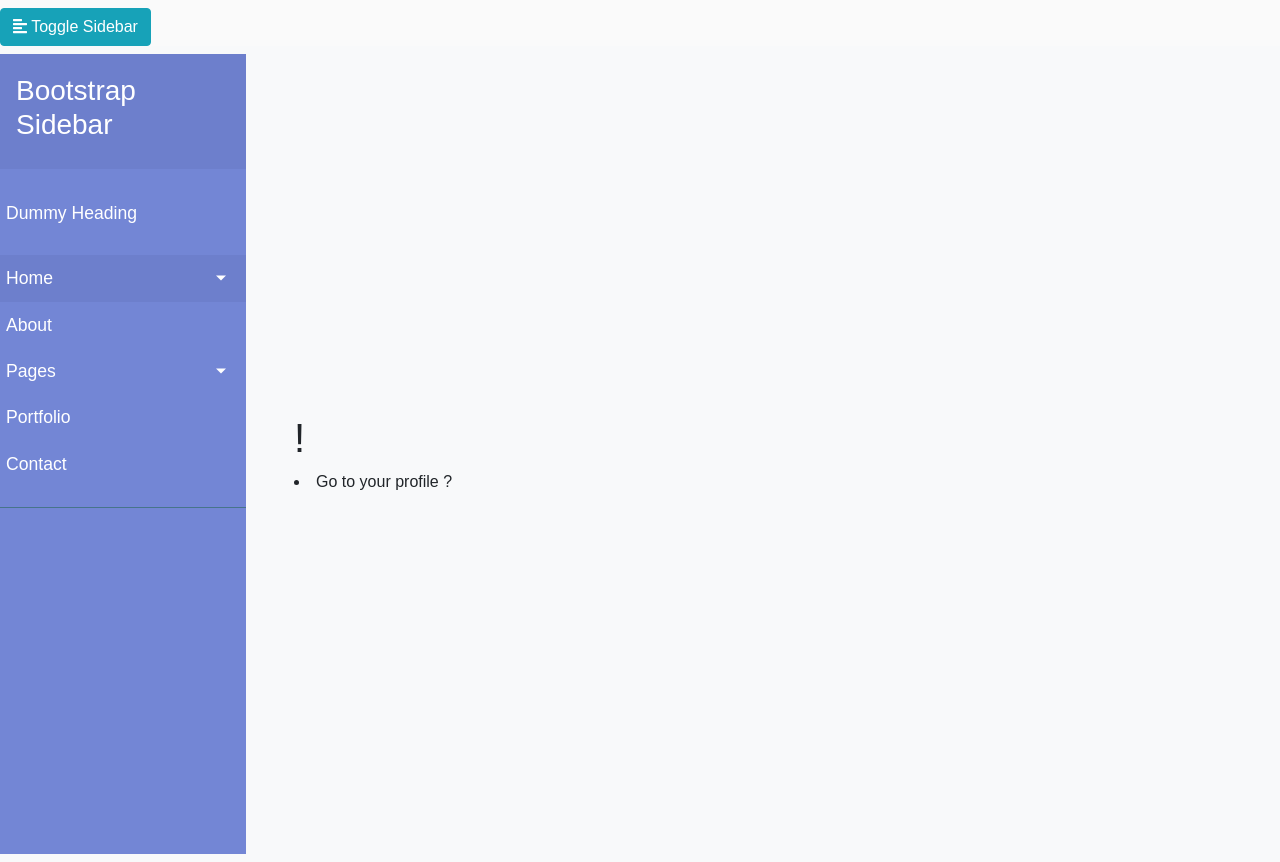
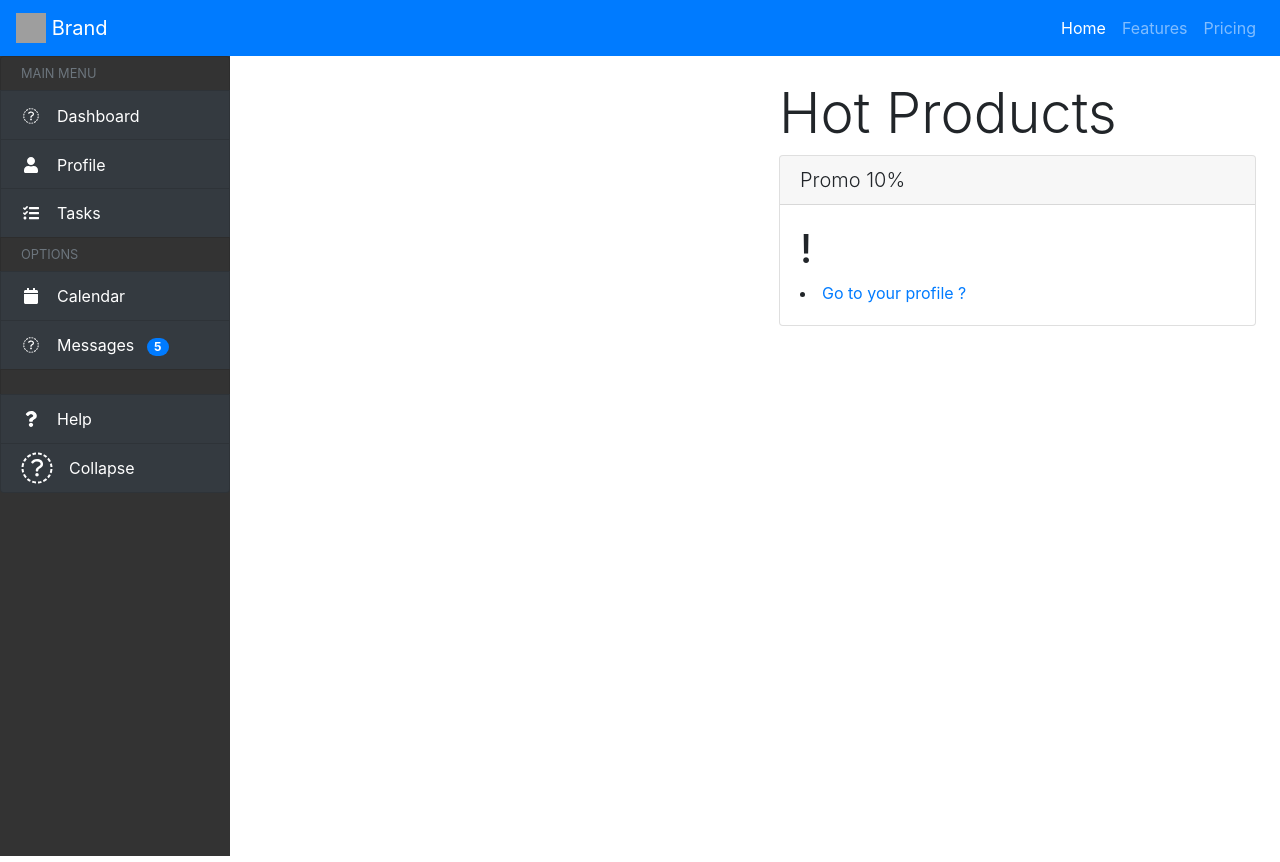
Before and after one commit to dietis/E-Commerce, a Symfony app: template templates/home.html.twig in a window 1280 px wide. Run offline with Twig, Linux system fonts and the light colour scheme; the template is opened without the code that fills it, so the values that code supplies are empty; some libraries are stand-ins or nearby versions; grey boxes are pictures that could not be loaded.

Commit message:
Changement css

```diff
--- a/public/css/main.css
+++ b/public/css/main.css
@@ -1,100 +1,63 @@
-.wrapper {
-    display: flex;
-    align-items: stretch;
+#body-row {
+    margin-left:0;
+    margin-right:0;
+}
+#sidebar-container {
+    min-height: 100vh;
+    background-color: #333;
+    padding: 0;
 }
 
-#sidebar {
-    min-width: 250px;
-    max-width: 250px;
-    min-height: 100vh;
-    margin-left: -35px;
+/* Sidebar sizes when expanded and expanded */
+.sidebar-expanded {
+    width: 230px;
+}
+.sidebar-collapsed {
+    width: 60px;
 }
 
-#sidebar.active {
-    margin-left: -300px;
+/* Menu item*/
+#sidebar-container .list-group a {
+    height: 50px;
+    color: white;
 }
 
-a[data-toggle="collapse"] {
-    position: relative;
+/* Submenu item*/
+#sidebar-container .list-group .sidebar-submenu a {
+    height: 45px;
+    padding-left: 30px;
+}
+.sidebar-submenu {
+    font-size: 0.9rem;
 }
 
-.dropdown-toggle::after {
-    display: block;
-    position: absolute;
-    top: 50%;
-    right: 20px;
-    transform: translateY(-50%);
+/* Separators */
+.sidebar-separator-title {
+    background-color: #333;
+    height: 35px;
+}
+.sidebar-separator {
+    background-color: #333;
+    height: 25px;
+}
+.logo-separator {
+    background-color: #333;
+    height: 60px;
 }
 
-@media (max-width: 768px) {
-    #sidebar {
-        margin-left: -250px;
-    }
-    #sidebar.active {
-        margin-left: 0;
-    }
+/* Closed submenu icon */
+#sidebar-container .list-group .list-group-item[aria-expanded="false"] .submenu-icon::after {
+  content: " \f0d7";
+  font-family: FontAwesome;
+  display: inline;
+  text-align: right;
+  padding-left: 10px;
 }
-
-@import "https://fonts.googleapis.com/css?family=Poppins:300,400,500,600,700";
-
-
-body {
-    font-family: 'Poppins', sans-serif;
-    background: #fafafa;
+/* Opened submenu icon */
+#sidebar-container .list-group .list-group-item[aria-expanded="true"] .submenu-icon::after {
+  content: " \f0da";
+  font-family: FontAwesome;
+  display: inline;
+  text-align: right;
+  padding-left: 10px;
 }
-
-p {
-    font-family: 'Poppins', sans-serif;
-    font-size: 1.1em;
-    font-weight: 300;
-    line-height: 1.7em;
-    color: #999;
-}
-
-a, a:hover, a:focus {
-    color: inherit;
-    text-decoration: none;
-    transition: all 0.3s;
-}
-
-#sidebar {
-    /* don't forget to add all the previously mentioned styles here too */
-    background: #7386D5;
-    color: #fff;
-    transition: all 0.3s;
-}
-
-#sidebar .sidebar-header {
-    padding: 20px;
-    background: #6d7fcc;
-}
-
-#sidebar ul.components {
-    padding: 20px 0;
-    border-bottom: 1px solid #47748b;
-}
-
-#sidebar ul p {
-    color: #fff;
-    padding: 10px;
-}
-
-#sidebar ul li a {
-    padding: 10px;
-    font-size: 1.1em;
-    display: block;
-}
-#sidebar ul li a:hover {
-    color: #7386D5;
-    background: #fff;
-}
-
-#sidebar ul li.active > a, a[aria-expanded="true"] {
-    color: #fff;
-    background: #6d7fcc;
-}
-ul ul a {
-    font-size: 0.9em !important;
-    padding-left: 30px !important;
-    background: #6d7fcc;
-}
--- /dev/null
+++ b/public/js/main.js
@@ -0,0 +1,29 @@
+$(document).ready(function() {
+// Hide submenus
+$('#body-row .collapse').collapse('hide');
+
+// Collapse/Expand icon
+$('#collapse-icon').addClass('fa-angle-double-left');
+
+// Collapse click
+$('[data-toggle=sidebar-colapse]').click(function() {
+    SidebarCollapse();
+});
+
+function SidebarCollapse () {
+    $('.menu-collapsed').toggleClass('d-none');
+    $('.sidebar-submenu').toggleClass('d-none');
+    $('.submenu-icon').toggleClass('d-none');
+    $('#sidebar-container').toggleClass('sidebar-expanded sidebar-collapsed');
+    // Treating d-flex/d-none on separators with title
+    var SeparatorTitle = $('.sidebar-separator-title');
+    if ( SeparatorTitle.hasClass('d-flex') ) {
+        SeparatorTitle.removeClass('d-flex');
+    } else {
+        SeparatorTitle.addClass('d-flex');
+    }
+
+    // Collapse/Expand icon
+    $('#collapse-icon').toggleClass('fa-angle-double-left fa-angle-double-right');
+    }
+});
--- a/templates/base.html.twig
+++ b/templates/base.html.twig
@@ -14,72 +14,142 @@
      </head>
 
      <body>
-        <div id="content">
-            <h5>    {% if is_granted('ROLE_ADMIN') %}
-                {% elseif is_granted('ROLE_USER')%}
-                    <li><a href="{{ path('logout_url') }}"> Wanna Loggout ? </a></li>
-                {% endif %}</h5>
-                <button type="button" id="sidebarCollapse" class="btn btn-info">
-                    <i class="fas fa-align-left"></i>
-                    <span>Toggle Sidebar</span>
-                </button>
-            <nav class="navbar navbar-expand-lg navbar-light bg-light">
-                <div class="container-fluid">
-                    <div class="wrapper m-lg-n5">
-                        <!-- Sidebar -->
-                        <nav id="sidebar">
-                            <div class="sidebar-header">
-                                <h3>Bootstrap Sidebar</h3>
-                            </div>
-                            <ul class="list-unstyled components">
-                                <p>Dummy Heading</p>
-                                <li class="active">
-                                    <a href="#homeSubmenu" data-toggle="collapse" aria-expanded="false" class="dropdown-toggle">Home</a>
-                                    <ul class="collapse list-unstyled" id="homeSubmenu">
-                                        <li>
-                                            <a href="#">Home 1</a>
-                                        </li>
-                                        <li>
-                                            <a href="#">Home 2</a>
-                                        </li>
-                                        <li>
-                                            <a href="#">Home 3</a>
-                                        </li>
-                                    </ul>
-                                </li>
-                                <li>
-                                    <a href="#">About</a>
-                                </li>
-                                <li>
-                                    <a href="#pageSubmenu" data-toggle="collapse" aria-expanded="false" class="dropdown-toggle">Pages</a>
-                                    <ul class="collapse list-unstyled" id="pageSubmenu">
-                                        <li>
-                                            <a href="#">Page 1</a>
-                                        </li>
-                                        <li>
-                                            <a href="#">Page 2</a>
-                                        </li>
-                                        <li>
-                                            <a href="#">Page 3</a>
-                                        </li>
-                                    </ul>
-                                </li>
-                                <li>
-                                    <a href="#">Portfolio</a>
-                                </li>
-                                <li>
-                                    <a href="#">Contact</a>
-                                </li>
-                            </ul>
-                        </nav>
-                    </div>
-                    <div class="w-100 m-5">
-        {% block body %}{% endblock %}
-                    </div>
+<!-- Bootstrap NavBar -->
+<nav class="navbar navbar-expand-md navbar-dark bg-primary">
+    <button class="navbar-toggler navbar-toggler-right" type="button" data-toggle="collapse" data-target="#navbarNavDropdown" aria-controls="navbarNavDropdown" aria-expanded="false" aria-label="Toggle navigation">
+        <span class="navbar-toggler-icon"></span>
+    </button>
+    <a class="navbar-brand" href="#">
+        <img src="https://v4-alpha.getbootstrap.com/assets/brand/bootstrap-solid.svg" width="30" height="30" class="d-inline-block align-top" alt="">
+        <span class="menu-collapsed">Brand</span>
+    </a>
+    <div class="collapse navbar-collapse" id="navbarNavDropdown">
+        <ul class="navbar-nav ml-auto">
+            <li class="nav-item active">
+                <a class="nav-link" href="#top">Home <span class="sr-only">(current)</span></a>
+            </li>
+            <li class="nav-item">
+                <a class="nav-link" href="#top">Features</a>
+            </li>
+            <li class="nav-item">
+                <a class="nav-link" href="#top">Pricing</a>
+            </li>
+            <!-- This menu is hidden in bigger devices with d-sm-none.
+           The sidebar isn't proper for smaller screens imo, so this dropdown menu can keep all the useful sidebar itens exclusively for smaller screens  -->
+            <li class="nav-item dropdown d-sm-block d-md-none">
+                <a class="nav-link dropdown-toggle" href="#" id="smallerscreenmenu" data-toggle="dropdown" aria-haspopup="true" aria-expanded="false"> Menu </a>
+                <div class="dropdown-menu" aria-labelledby="smallerscreenmenu">
+                    <a class="dropdown-item" href="#top">hjsahgjsa</a>
+                    <a class="dropdown-item" href="#top">Profile</a>
+                    <a class="dropdown-item" href="#top">Tasks</a>
+                    <a class="dropdown-item" href="#top">Etc ...</a>
                 </div>
-            </nav>
-
+            </li><!-- Smaller devices menu END -->
+        </ul>
+    </div>
+</nav><!-- NavBar END -->
+<!-- Bootstrap row -->
+<div class="row" id="body-row">
+    <!-- Sidebar -->
+    <div id="sidebar-container" class="sidebar-expanded d-none d-md-block">
+        <!-- d-* hiddens the Sidebar in smaller devices. Its itens can be kept on the Navbar 'Menu' -->
+        <!-- Bootstrap List Group -->
+        <ul class="list-group">
+            <!-- Separator with title -->
+            <li class="list-group-item sidebar-separator-title text-muted d-flex align-items-center menu-collapsed">
+                <small>MAIN MENU</small>
+            </li>
+            <!-- /END Separator -->
+            <!-- Menu with submenu -->
+            <a href="#submenu1" data-toggle="collapse" aria-expanded="false" class="bg-dark list-group-item list-group-item-action flex-column align-items-start">
+                <div class="d-flex w-100 justify-content-start align-items-center">
+                    <span class="fa fa-dashboard fa-fw mr-3"></span>
+                    <span class="menu-collapsed">Dashboard</span>
+                    <span class="submenu-icon ml-auto"></span>
+                </div>
+            </a>
+            <!-- Submenu content -->
+            <div id='submenu1' class="collapse sidebar-submenu">
+                <a href="#" class="list-group-item list-group-item-action bg-dark text-white">
+                    <span class="menu-collapsed">Chahgag</span>
+                </a>
+                <a href="#" class="list-group-item list-group-item-action bg-dark text-white">
+                    <span class="menu-collapsed">Reports</span>
+                </a>
+                <a href="#" class="list-group-item list-group-item-action bg-dark text-white">
+                    <span class="menu-collapsed">Tables</span>
+                </a>
+            </div>
+            <a href="#submenu2" data-toggle="collapse" aria-expanded="false" class="bg-dark list-group-item list-group-item-action flex-column align-items-start">
+                <div class="d-flex w-100 justify-content-start align-items-center">
+                    <span class="fa fa-user fa-fw mr-3"></span>
+                    <span class="menu-collapsed">Profile</span>
+                    <span class="submenu-icon ml-auto"></span>
+                </div>
+            </a>
+            <!-- Submenu content -->
+            <div id='submenu2' class="collapse sidebar-submenu">
+                <a href="#" class="list-group-item list-group-item-action bg-dark text-white">
+                    <span class="menu-collapsed">Settings</span>
+                </a>
+                <a href="#" class="list-group-item list-group-item-action bg-dark text-white">
+                    <span class="menu-collapsed">Password</span>
+                </a>
+            </div>
+            <a href="#" class="bg-dark list-group-item list-group-item-action">
+                <div class="d-flex w-100 justify-content-start align-items-center">
+                    <span class="fa fa-tasks fa-fw mr-3"></span>
+                    <span class="menu-collapsed">Tasks</span>
+                </div>
+            </a>
+            <!-- Separator with title -->
+            <li class="list-group-item sidebar-separator-title text-muted d-flex align-items-center menu-collapsed">
+                <small>OPTIONS</small>
+            </li>
+            <!-- /END Separator -->
+            <a href="#" class="bg-dark list-group-item list-group-item-action">
+                <div class="d-flex w-100 justify-content-start align-items-center">
+                    <span class="fa fa-calendar fa-fw mr-3"></span>
+                    <span class="menu-collapsed">Calendar</span>
+                </div>
+            </a>
+            <a href="#" class="bg-dark list-group-item list-group-item-action">
+                <div class="d-flex w-100 justify-content-start align-items-center">
+                    <span class="fa fa-envelope-o fa-fw mr-3"></span>
+                    <span class="menu-collapsed">Messages <span class="badge badge-pill badge-primary ml-2">5</span></span>
+                </div>
+            </a>
+            <!-- Separator without title -->
+            <li class="list-group-item sidebar-separator menu-collapsed"></li>
+            <!-- /END Separator -->
+            <a href="#" class="bg-dark list-group-item list-group-item-action">
+                <div class="d-flex w-100 justify-content-start align-items-center">
+                    <span class="fa fa-question fa-fw mr-3"></span>
+                    <span class="menu-collapsed">Help</span>
+                </div>
+            </a>
+            <a href="#top" data-toggle="sidebar-colapse" class="bg-dark list-group-item list-group-item-action d-flex align-items-center">
+                <div class="d-flex w-100 justify-content-start align-items-center">
+                    <span id="collapse-icon" class="fa fa-2x mr-3"></span>
+                    <span id="collapse-text" class="menu-collapsed">Collapse</span>
+                </div>
+            </a>
+        </ul><!-- List Group END-->
+    </div><!-- sidebar-container END -->
+    <!-- MAIN -->
+    <div class="col p-4">
+    </div>
+    <div class="col p-4">
+        <h1 class="display-4">Hot Products</h1>
+        <div class="card">
+            <h5 class="card-header font-weight-light">Promo 10%</h5>
+            <div class="card-body">
+    {% block body %}
+    {% endblock %}
+            </div>
         </div>
+    </div><!-- Main Col END -->
+</div><!-- body-row END -->
 
     {% block javascripts %}
     {% endblock %}
@@ -89,6 +159,6 @@
     <script src="https://cdnjs.cloudflare.com/ajax/libs/popper.js/1.14.0/umd/popper.min.js" integrity="sha384-cs/chFZiN24E4KMATLdqdvsezGxaGsi4hLGOzlXwp5UZB1LY//20VyM2taTB4QvJ" crossorigin="anonymous"></script>
     <!-- Bootstrap JS -->
     <script src="https://stackpath.bootstrapcdn.com/bootstrap/4.1.0/js/bootstrap.min.js" integrity="sha384-uefMccjFJAIv6A+rW+L4AHf99KvxDjWSu1z9VI8SKNVmz4sk7buKt/6v9KI65qnm" crossorigin="anonymous"></script>
-    <script type="text/javascript" src="{{ asset('bundles/acme/js/main.js') }}"></script>
+    <script type="text/javascript" src="{{ asset('js/main.js') }}"></script>
     </body>
 </html>
```
